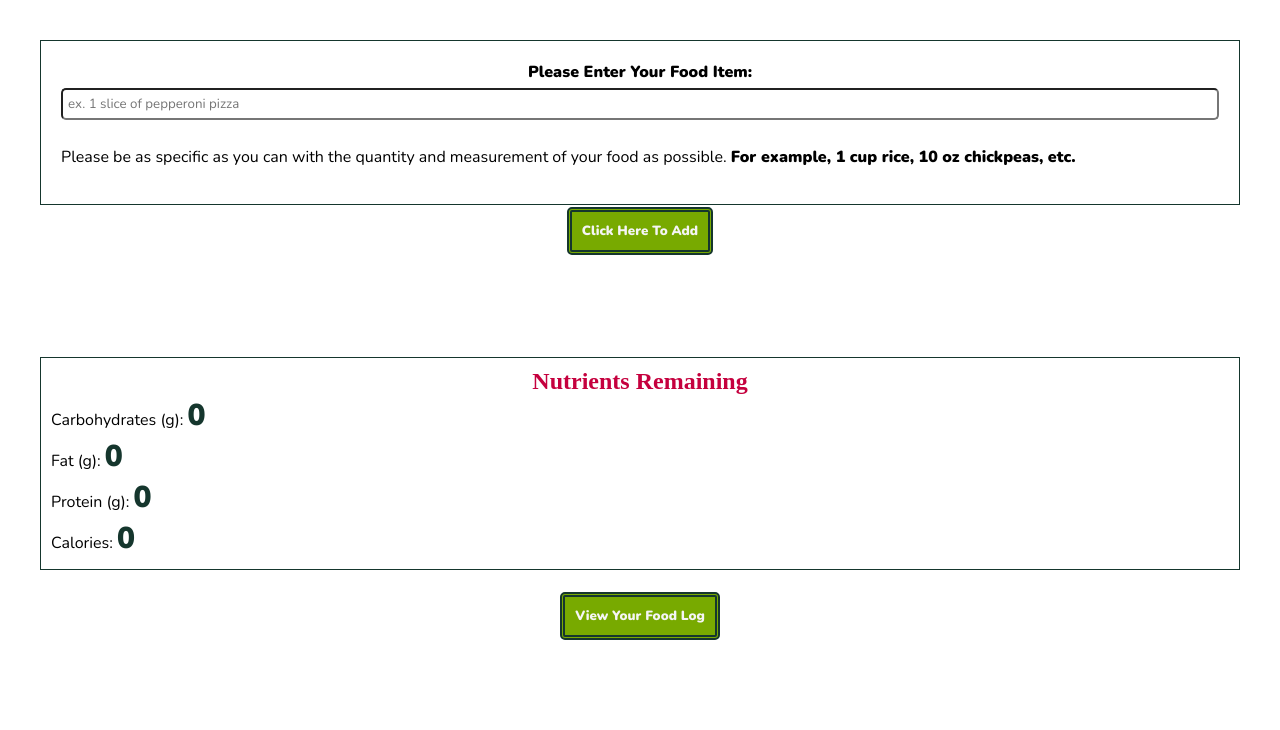
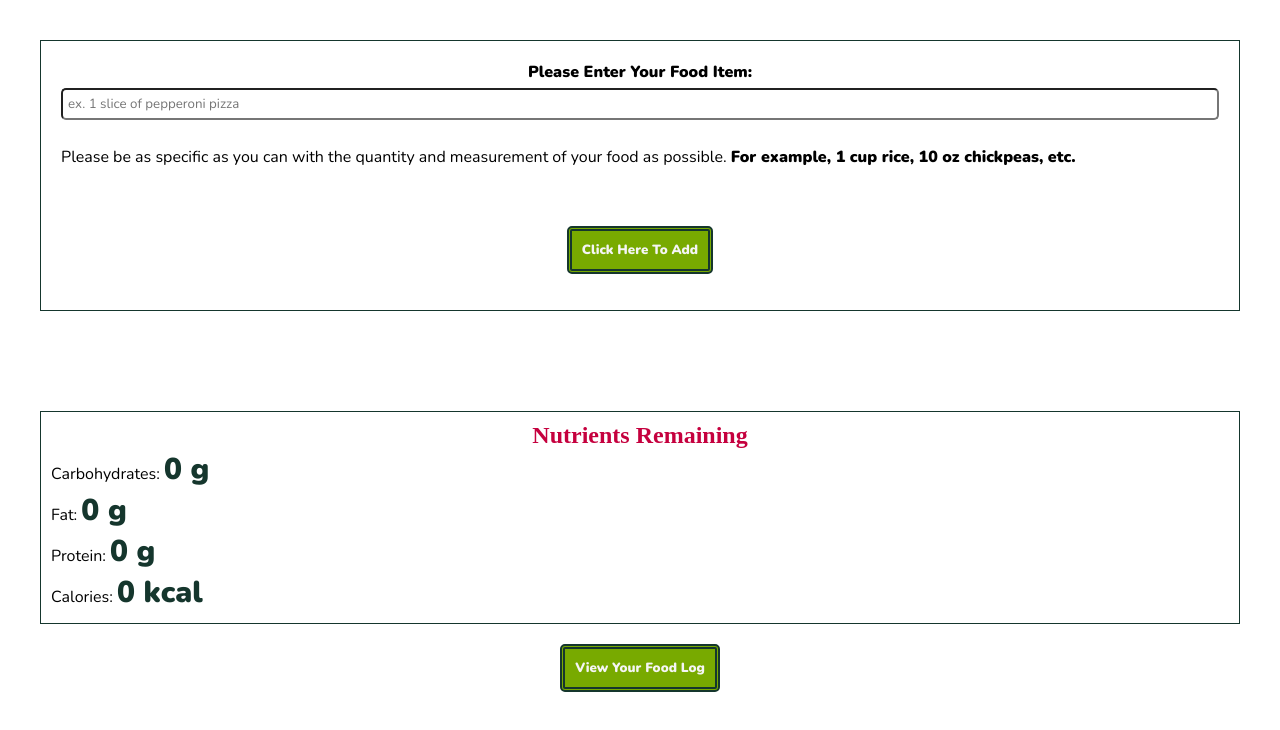
Before and after one commit to TheoBreaux/nutri-goal-tracker, a React (Vite) app: page /foodentryform in a window 1280 px wide. Shown: the top 730 px of the page. Built offline with nearby package versions, Linux system fonts and the light colour scheme; a web font is replaced by a local one.

Commit message:
complete styling

```diff
--- a/src/App.css
+++ b/src/App.css
@@ -12,6 +12,7 @@
   margin: 0 auto;
   padding: 2rem;
   font-family: "Nunito", sans-serif;
+  box-sizing: border-box;
 }
 
 /* used throughout application */
@@ -38,12 +39,19 @@
   font-weight: bold;
   display: block;
   margin: 0 auto;
+  margin-top: 5%;
   padding: 10px;
   border-radius: 5px;
   font-family: "Nunito", sans-serif;
   background-color: var(--tertiary-color);
   color: whitesmoke;
   border: 5px double var(--secondary-color);
+}
+
+.button:hover {
+  background-color: var(--secondary-color);
+  color: var(--tertiary-color);
+  border: 5px double whitesmoke;
 }
 
 .input {
@@ -121,3 +129,46 @@ th {
   justify-content: space-between;
   height: 75vh;
 }
+
+.food-entry {
+  margin-top: 5px;
+  height: auto;
+  background-color: #ffffff;
+  border-radius: 8px;
+  box-shadow: 0 4px 8px var(--secondary-color);
+  padding: 10px;
+  font-size: 14px;
+  display: flex;
+  align-items: center;
+  justify-content: space-between;
+}
+
+.food-entry p,
+.food-entry h4 {
+  margin: 0;
+}
+
+@keyframes flashingTextAnimation {
+  0% {
+    background-color: var(--tertiary-color);
+  }
+  50% {
+    background-color: var(--primary-color);
+  }
+  100% {
+    background-color: var(--tertiary-color);
+  }
+}
+
+.notification {
+  text-align: center;
+  font-size: 20px;
+  border: 5px double var(--primary-color);
+  background-color: var(--tertiary-color);
+  border-radius: 5px;
+  color: whitesmoke;
+  font-weight: bold;
+  margin-top: 10%;
+  animation: flashingTextAnimation 1s infinite;
+  padding: 10px;
+}
--- a/src/components/FoodEntry.jsx
+++ b/src/components/FoodEntry.jsx
@@ -1,25 +1,35 @@
 import { useDispatch, useSelector } from "react-redux";
 import { removeFromFoodLog } from "../features/nutritionFactsSlice";
+import { Link } from "react-router-dom";
 
 const FoodEntry = () => {
   const dispatch = useDispatch();
   const foodEntries = useSelector((state) => state.nutrition.foodLog);
 
   return (
+    <>
+      {foodEntries.map((entry) => (
+        <div key={entry.id + Math.random()} className="food-entry">
           <div>
-      {foodEntries.map((entry) => (
-        <div key={entry.id + Math.random()}>
-          <h3>{entry.item}</h3>
+            <h4>{entry.item}</h4>
             <p>Calories: {entry.calories} kcal</p>
             <p>Carbohydrates: {entry.carbohydrates} gram(s)</p>
             <p>Fat: {entry.fat} gram(s)</p>
             <p>Protein: {entry.protein} gram(s)</p>
-          <button onClick={() => dispatch(removeFromFoodLog(entry))}>
+          </div>
+          <div>
+            <button
+              className="button"
+              onClick={() => dispatch(removeFromFoodLog(entry))}>
               Remove
             </button>
           </div>
+        </div>
       ))}
-    </div>
+      <Link to="/foodentryform" className="links">
+        <button style={{marginTop: "10px"}}className="button">Return to Food Entry</button>
+      </Link>
+    </>
   );
 };
 
--- a/src/components/FoodEntryForm.jsx
+++ b/src/components/FoodEntryForm.jsx
@@ -1,4 +1,4 @@
-import { useState } from "react";
+import { useEffect, useState } from "react";
 import { useDispatch, useSelector } from "react-redux";
 import { fetchFoodItem } from "../features/nutritionFactsSlice";
 import { Link } from "react-router-dom";
@@ -21,7 +21,18 @@ const FoodEntryForm = () => {
   console.log(food);
 
   const [enteredFoodItem, setEnteredFoodItem] = useState("");
+  const [showNotification, setShowNotification] = useState(false);
   const dispatch = useDispatch();
+
+  useEffect(() => {
+    let timer;
+    if (showNotification) {
+      timer = setTimeout(() => {
+        setShowNotification(false);
+      }, 2000);
+    }
+    return () => clearTimeout(timer);
+  }, [showNotification]);
 
   const dispatchActions = async (e) => {
     e.preventDefault();
@@ -34,10 +45,9 @@ const FoodEntryForm = () => {
     dispatch(deductCarbs());
     dispatch(deductFat());
     dispatch(deductProtein());
+    setShowNotification(true);
     setEnteredFoodItem("");
   };
-
-  console.log(food);
 
   return (
     <div className="food-entry-container">
@@ -62,12 +72,13 @@ const FoodEntryForm = () => {
           <span style={{ fontWeight: "bold" }}>
             For example, 1 cup rice, 10 oz chickpeas, etc.
           </span>{" "}
+          <button className="button" onClick={dispatchActions}>
+            Click Here To Add
+          </button>
         </p>
       </form>
 
-      <button className="button" onClick={dispatchActions}>
-        Click Here To Add
-      </button>
+      {showNotification && <p className="notification">Successfully Added!</p>}
       <NutrientsRemaining />
       <Link to="/foodlog" className="links">
         <button className="button" style={{ marginTop: "20px" }}>
--- a/src/components/FoodLog.jsx
+++ b/src/components/FoodLog.jsx
@@ -27,12 +27,10 @@ const FoodLog = () => {
 
   return (
     <div>
-      <h1 className="title">FoodLog</h1>
+      <h1 className="title">Food Log</h1>
       <FoodEntry />
       <NutrientsRemaining />
-      <Link to="/foodentryform" className="links">
-        <button className="button">Return to Food Entry</button>
-      </Link>
+
     </div>
   );
 };
--- a/src/components/NutrientsRemaining.jsx
+++ b/src/components/NutrientsRemaining.jsx
@@ -18,17 +18,17 @@ const NutrientsRemaining = () => {
     <div className="nutrients-remaining">
       <h2 className="title">Nutrients Remaining</h2>
       <p>
-        Carbohydrates (g): <span style={style}>{carbsRemaining}</span>{" "}
+        Carbohydrates: <span style={style}>{carbsRemaining} g</span>{" "}
       </p>
       <p>
-        Fat (g): <span style={style}>{fatRemaining}</span>
+        Fat: <span style={style}>{fatRemaining} g</span>
       </p>
       <p>
-        Protein (g): <span style={style}>{proteinRemaining}</span>
+        Protein: <span style={style}>{proteinRemaining} g</span>
       </p>
 
       <p>
-        Calories: <span style={style}>{totalDailyCaloriesRemaining}</span>{" "}
+        Calories: <span style={style}>{totalDailyCaloriesRemaining} kcal</span>{" "}
       </p>
     </div>
   );
```
Lines whose indentation alone changed are shown as unchanged.
